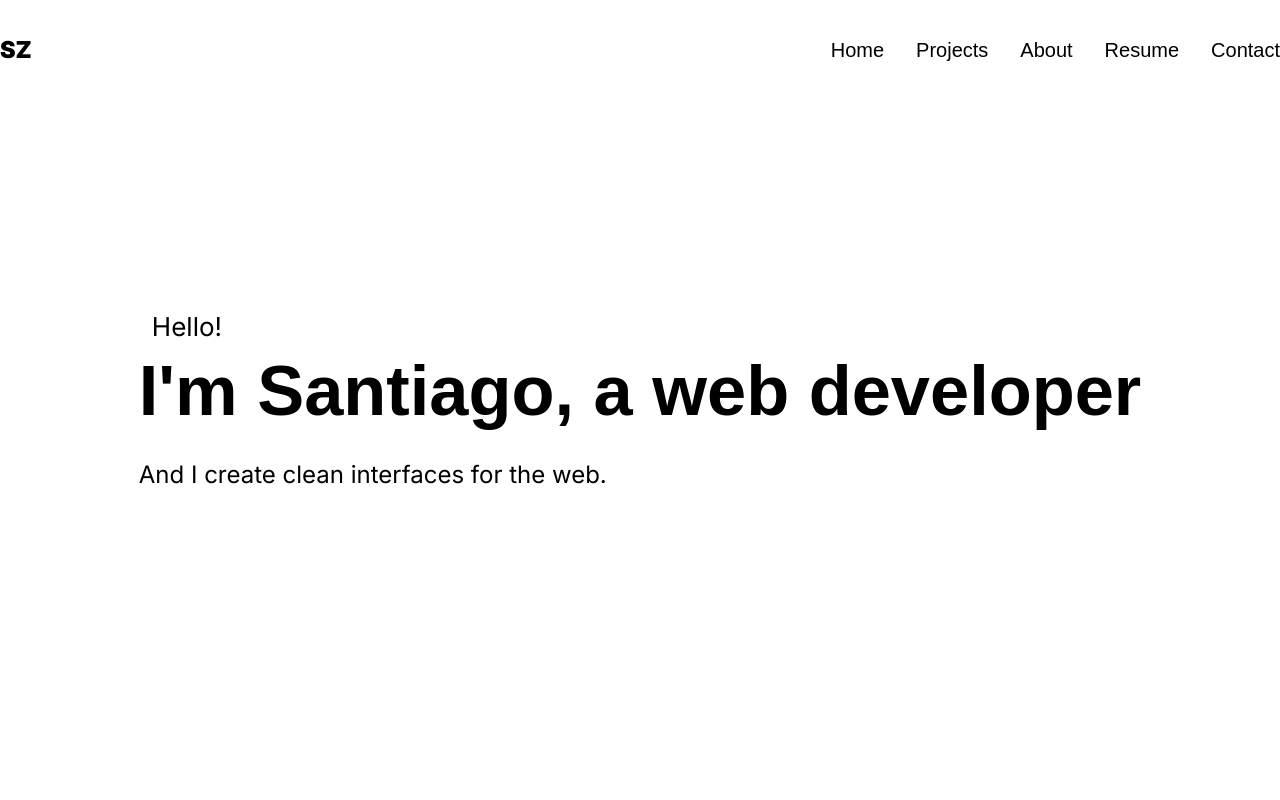
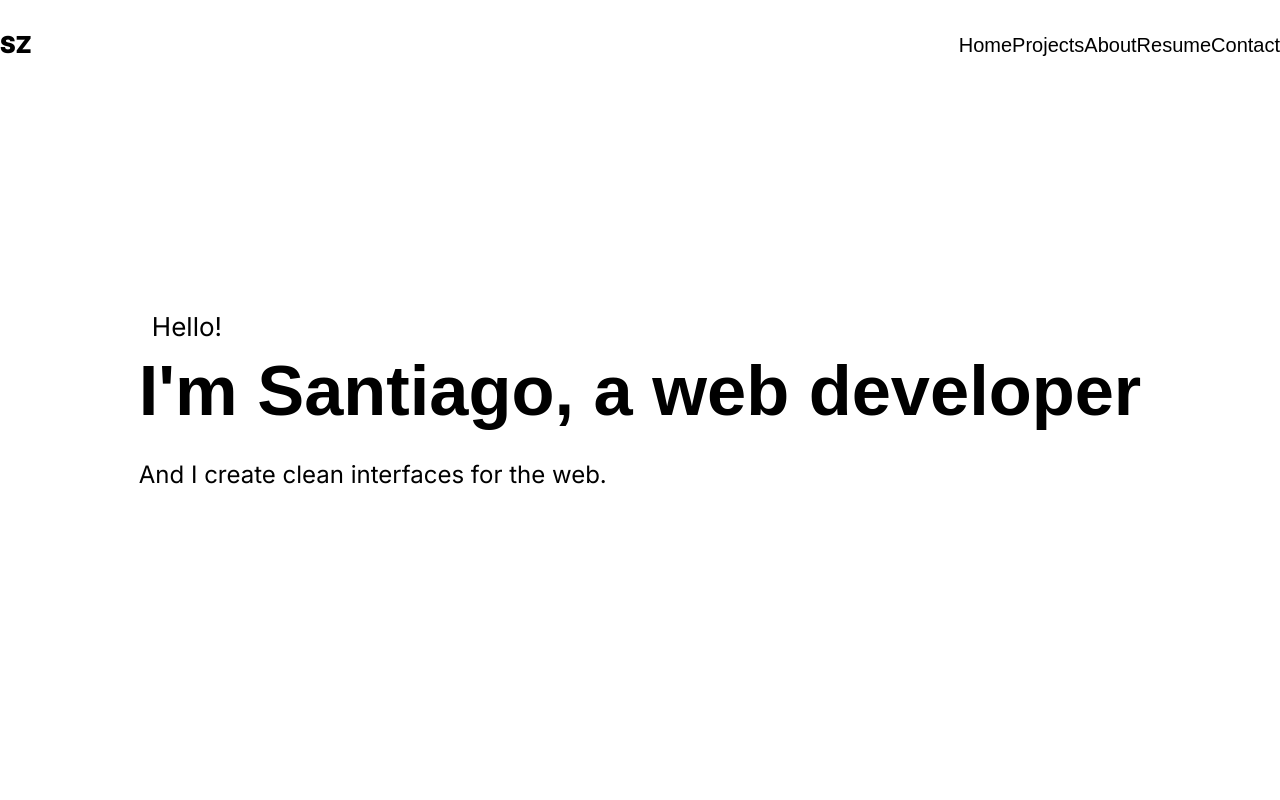
Before and after one commit to santiago-webdev/portfolio-and-blog, a SvelteKit app: page / in a window 1280 px wide. Shown: the top 800 px of the page. Built offline with nearby package versions, Linux system fonts and the light colour scheme; no server answers; a web font is replaced by a local one.

Commit message:
Added gradient to Home, make default Nav transparent

```diff
--- a/src/lib/Nav.svelte
+++ b/src/lib/Nav.svelte
@@ -37,11 +37,12 @@
 		/* top: 0; */
 		width: 100%;
 
-		background-color: var(--cc2-bg);
+		/* background-color: var(--cc2-bg); */
+		background-color: transparent;
 
 		font-size: 20px;
 		font-family: 'Basier Square', sans-serif;
-		height: 100px;
+		height: 90px;
 
 		z-index: 9999;
 	}
@@ -71,7 +72,7 @@
 	}
 
 	ul {
-		gap: 2rem;
+		gap: var(--padding);
 		display: flex;
 		list-style: none;
 	}
--- a/src/routes/+layout.svelte
+++ b/src/routes/+layout.svelte
@@ -39,7 +39,6 @@
 	}
 
 	.wrapper {
-		background-color: var(--cc2-bg);
 		color: var(--cc-fg);
 	}
 
--- a/src/routes/Home.svelte
+++ b/src/routes/Home.svelte
@@ -13,6 +13,9 @@
 
 <style>
 	.wrapper-home {
+    background-image: radial-gradient(70% 50% at 100% 23%, #3E4352, var(--cc2-bg));
+    /* background-image: none; */
+		transition: all 0.3s ease 0s;
 		display: grid;
 		place-items: center;
 		min-height: 100vh;
```
